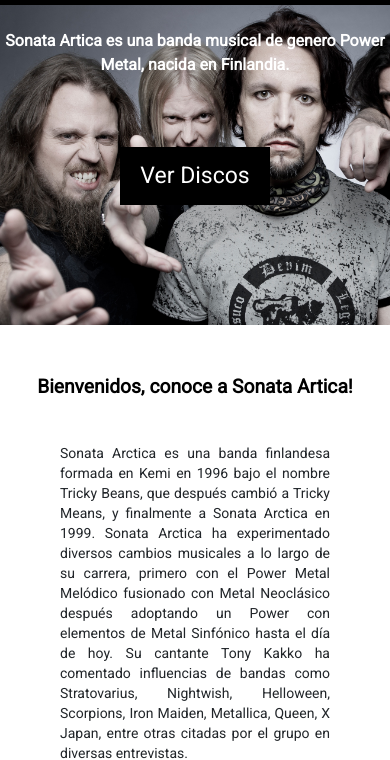
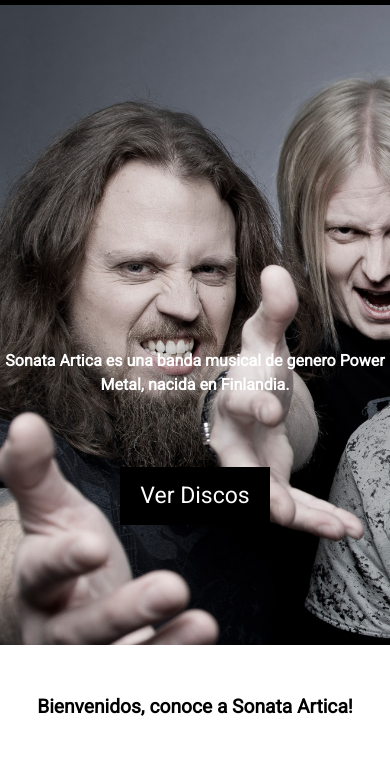
Before and after one commit to Astreiu/Practica, a website: page index.html in a window 390 px wide. Shown: the part 84-844 px from the top of the page. Drawn offline with nearby package versions, Linux system fonts and the light colour scheme; files that its build step writes are made by us from their sources; grey boxes are pictures that could not be loaded; files whose address does not match are found by name.

Commit message:
Otra mas

```diff
--- a/scss/components/_inicio.scss
+++ b/scss/components/_inicio.scss
@@ -13,11 +13,11 @@
   align-items: center;
 
   @media only screen and (max-width: 990px) {
-      height: 40rem;
+      height: 60rem;
     }
 
     @media only screen and (max-width: 400px) {
-      height: 20rem;
+      height: 40rem;
     }
 
   .textoimagen {
```
